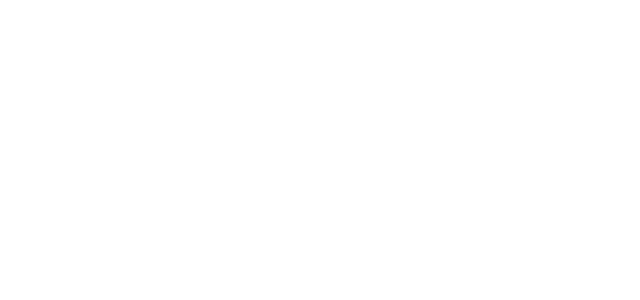
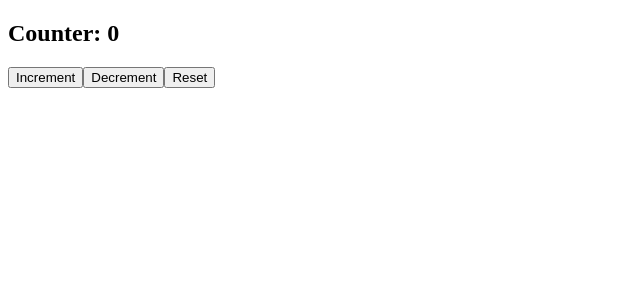
Before and after one commit to GiadaStracqualursi/react-exercises, a React (Create React App) app: page /counter in a window 1280 px wide. Before the commit this address had no page. Shown: the top 300 px of the page, without its empty margins (0-640 px from the left). Built offline with nearby package versions, Linux system fonts and the light colour scheme.

Commit message:
React-Router-02

```diff
--- a/src/App.js
+++ b/src/App.js
@@ -2,12 +2,14 @@
 import "././StileComponents/index.css";
 import { Routes } from "react-router-dom";
 import { Route } from "react-router-dom";
+import { CounterFunction } from "././Components/CounterFunction";
 
 export function App() {
   return (
     <div className="App">
       <Routes>
         <Route path="/" element={ <WelcomeFunction name='John'/>} />
+        <Route path="counter" element= {<CounterFunction/>} />
       </Routes>
     </div>
   );
--- a/src/Components/UseCounter.js
+++ b/src/Components/UseCounter.js
@@ -1,6 +1,6 @@
 import { useState, useCallback } from 'react'
 
-export function useCounter() {
+export function UseCounter() {
 	const [counter, setCounter] = useState(0)
 
 	const handleIncrement = useCallback(function handleIncrement() {
```
